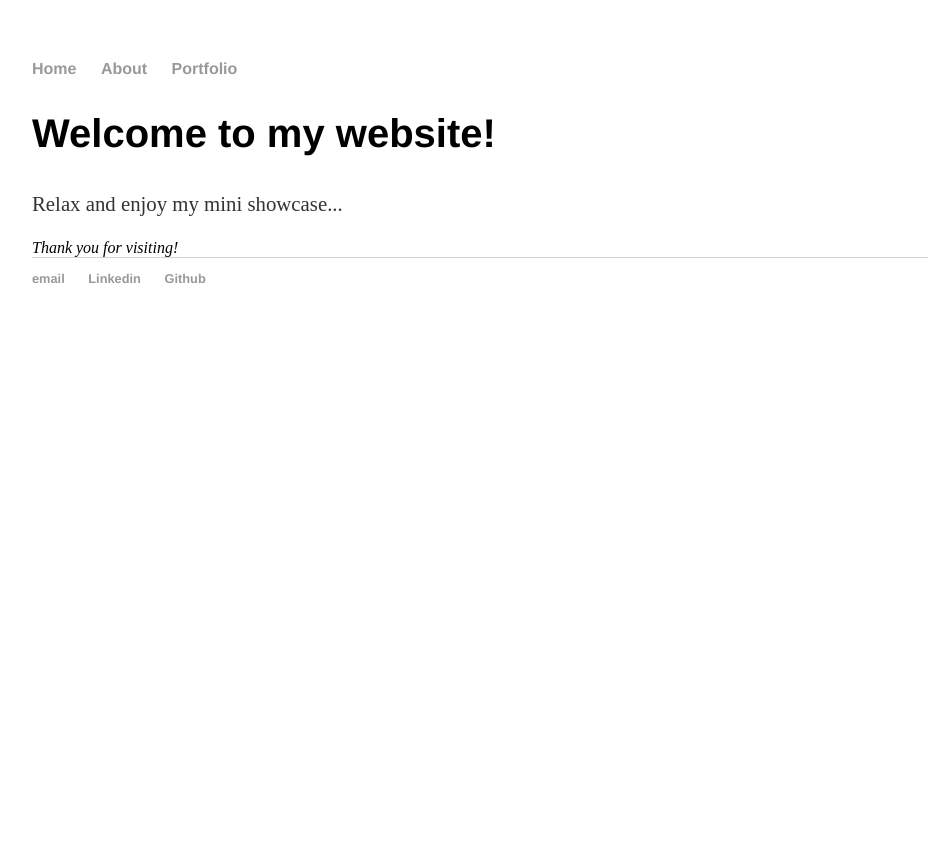
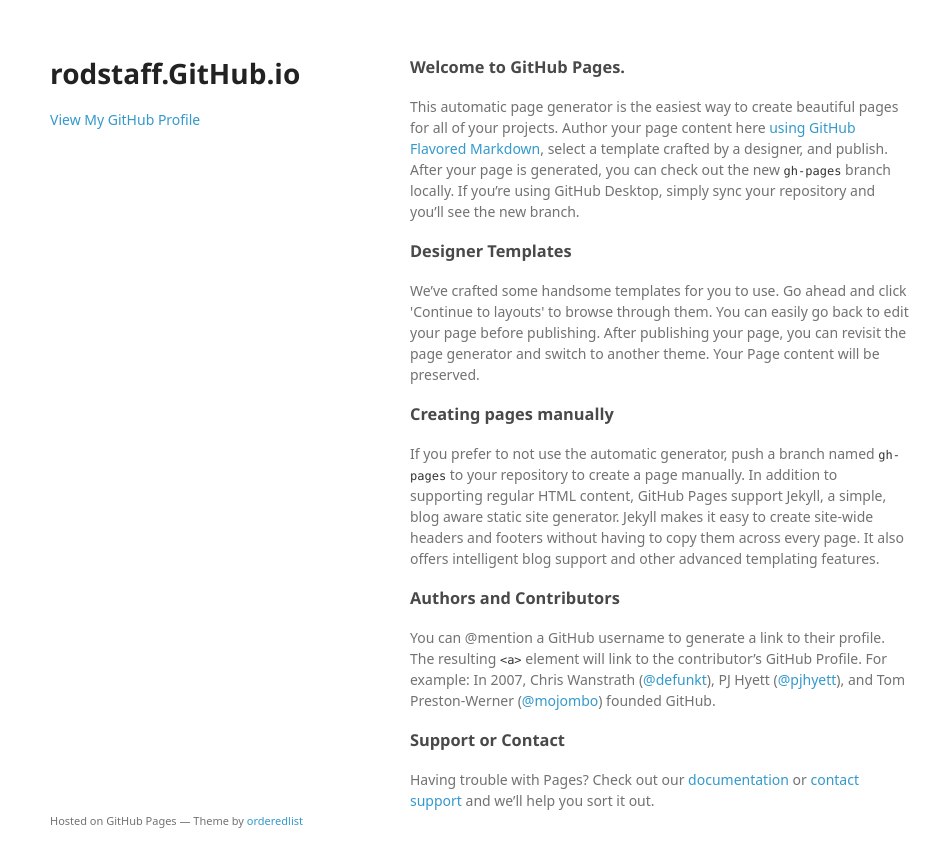
Before and after one commit to rodstaff/rodstaff.github.io, a Jekyll site: the page index.html, which Jekyll copies as it is, in a window 1280 px wide. Shown: the top 867 px of the page, without its empty margins (160-1100 px from the left). Built offline with Jekyll 4.4.1, drawn with Linux system fonts in a browser that asks for light colours; some web fonts are replaced.

Commit message:
Replace master branch with page content via GitHub

```diff
--- a/index.html
+++ b/index.html
@@ -1,12 +1,58 @@
----
-layout: default
-title: Home
----
-<div class="blurb">
-	<h2>Welcome to my website!</h2>
-	<p>Relax and enjoy my mini showcase...</p>
-	<em>Thank you for visiting!</em>
+<!doctype html>
+<html>
+  <head>
+    <meta charset="utf-8">
+    <meta http-equiv="X-UA-Compatible" content="chrome=1">
+    <title>rodstaff.GitHub.io by rodstaff</title>
 
-<!--         <a href="/about">Read more about my life...</a> -->
+    <link rel="stylesheet" href="stylesheets/styles.css">
+    <link rel="stylesheet" href="stylesheets/github-light.css">
+    <meta name="viewport" content="width=device-width">
+    <!--[if lt IE 9]>
+    <script src="//html5shiv.googlecode.com/svn/trunk/html5.js"></script>
+    <![endif]-->
+  </head>
+  <body>
+    <div class="wrapper">
+      <header>
+        <h1>rodstaff.GitHub.io</h1>
+        <p></p>
 
-</div><!-- /.blurb -->
+
+        <p class="view"><a href="https://github.com/rodstaff">View My GitHub Profile</a></p>
+
+      </header>
+      <section>
+        <h3>
+<a id="welcome-to-github-pages" class="anchor" href="#welcome-to-github-pages" aria-hidden="true"><span aria-hidden="true" class="octicon octicon-link"></span></a>Welcome to GitHub Pages.</h3>
+
+<p>This automatic page generator is the easiest way to create beautiful pages for all of your projects. Author your page content here <a href="https://guides.github.com/features/mastering-markdown/">using GitHub Flavored Markdown</a>, select a template crafted by a designer, and publish. After your page is generated, you can check out the new <code>gh-pages</code> branch locally. If you’re using GitHub Desktop, simply sync your repository and you’ll see the new branch.</p>
+
+<h3>
+<a id="designer-templates" class="anchor" href="#designer-templates" aria-hidden="true"><span aria-hidden="true" class="octicon octicon-link"></span></a>Designer Templates</h3>
+
+<p>We’ve crafted some handsome templates for you to use. Go ahead and click 'Continue to layouts' to browse through them. You can easily go back to edit your page before publishing. After publishing your page, you can revisit the page generator and switch to another theme. Your Page content will be preserved.</p>
+
+<h3>
+<a id="creating-pages-manually" class="anchor" href="#creating-pages-manually" aria-hidden="true"><span aria-hidden="true" class="octicon octicon-link"></span></a>Creating pages manually</h3>
+
+<p>If you prefer to not use the automatic generator, push a branch named <code>gh-pages</code> to your repository to create a page manually. In addition to supporting regular HTML content, GitHub Pages support Jekyll, a simple, blog aware static site generator. Jekyll makes it easy to create site-wide headers and footers without having to copy them across every page. It also offers intelligent blog support and other advanced templating features.</p>
+
+<h3>
+<a id="authors-and-contributors" class="anchor" href="#authors-and-contributors" aria-hidden="true"><span aria-hidden="true" class="octicon octicon-link"></span></a>Authors and Contributors</h3>
+
+<p>You can @mention a GitHub username to generate a link to their profile. The resulting <code>&lt;a&gt;</code> element will link to the contributor’s GitHub Profile. For example: In 2007, Chris Wanstrath (<a href="https://github.com/defunkt" class="user-mention">@defunkt</a>), PJ Hyett (<a href="https://github.com/pjhyett" class="user-mention">@pjhyett</a>), and Tom Preston-Werner (<a href="https://github.com/mojombo" class="user-mention">@mojombo</a>) founded GitHub.</p>
+
+<h3>
+<a id="support-or-contact" class="anchor" href="#support-or-contact" aria-hidden="true"><span aria-hidden="true" class="octicon octicon-link"></span></a>Support or Contact</h3>
+
+<p>Having trouble with Pages? Check out our <a href="https://help.github.com/pages">documentation</a> or <a href="https://github.com/contact">contact support</a> and we’ll help you sort it out.</p>
+      </section>
+      <footer>
+        <p><small>Hosted on GitHub Pages &mdash; Theme by <a href="https://github.com/orderedlist">orderedlist</a></small></p>
+      </footer>
+    </div>
+    <script src="javascripts/scale.fix.js"></script>
+
+  </body>
+</html>
--- /dev/null
+++ b/javascripts/scale.fix.js
@@ -0,0 +1,17 @@
+var metas = document.getElementsByTagName('meta');
+var i;
+if (navigator.userAgent.match(/iPhone/i)) {
+  for (i=0; i<metas.length; i++) {
+    if (metas[i].name == "viewport") {
+      metas[i].content = "width=device-width, minimum-scale=1.0, maximum-scale=1.0";
+    }
+  }
+  document.addEventListener("gesturestart", gestureStart, false);
+}
+function gestureStart() {
+  for (i=0; i<metas.length; i++) {
+    if (metas[i].name == "viewport") {
+      metas[i].content = "width=device-width, minimum-scale=0.25, maximum-scale=1.6";
+    }
+  }
+}
--- /dev/null
+++ b/stylesheets/github-light.css
@@ -0,0 +1,123 @@
+/*
+The MIT License (MIT)
+
+Copyright (c) 2016 GitHub, Inc.
+
+Permission is hereby granted, free of charge, to any person obtaining a copy
+of this software and associated documentation files (the "Software"), to deal
+in the Software without restriction, including without limitation the rights
+to use, copy, modify, merge, publish, distribute, sublicense, and/or sell
+copies of the Software, and to permit persons to whom the Software is
+furnished to do so, subject to the following conditions:
+
+The above copyright notice and this permission notice shall be included in all
+copies or substantial portions of the Software.
+
+THE SOFTWARE IS PROVIDED "AS IS", WITHOUT WARRANTY OF ANY KIND, EXPRESS OR
+IMPLIED, INCLUDING BUT NOT LIMITED TO THE WARRANTIES OF MERCHANTABILITY,
+FITNESS FOR A PARTICULAR PURPOSE AND NONINFRINGEMENT. IN NO EVENT SHALL THE
+AUTHORS OR COPYRIGHT HOLDERS BE LIABLE FOR ANY CLAIM, DAMAGES OR OTHER
+LIABILITY, WHETHER IN AN ACTION OF CONTRACT, TORT OR OTHERWISE, ARISING FROM,
+OUT OF OR IN CONNECTION WITH THE SOFTWARE OR THE USE OR OTHER DEALINGS IN THE
+SOFTWARE.
+
+*/
+
+.pl-c /* comment */ {
+  color: #969896;
+}
+
+.pl-c1 /* constant, variable.other.constant, support, meta.property-name, support.constant, support.variable, meta.module-reference, markup.raw, meta.diff.header */,
+.pl-s .pl-v /* string variable */ {
+  color: #0086b3;
+}
+
+.pl-e /* entity */,
+.pl-en /* entity.name */ {
+  color: #795da3;
+}
+
+.pl-smi /* variable.parameter.function, storage.modifier.package, storage.modifier.import, storage.type.java, variable.other */,
+.pl-s .pl-s1 /* string source */ {
+  color: #333;
+}
+
+.pl-ent /* entity.name.tag */ {
+  color: #63a35c;
+}
+
+.pl-k /* keyword, storage, storage.type */ {
+  color: #a71d5d;
+}
+
+.pl-s /* string */,
+.pl-pds /* punctuation.definition.string, string.regexp.character-class */,
+.pl-s .pl-pse .pl-s1 /* string punctuation.section.embedded source */,
+.pl-sr /* string.regexp */,
+.pl-sr .pl-cce /* string.regexp constant.character.escape */,
+.pl-sr .pl-sre /* string.regexp source.ruby.embedded */,
+.pl-sr .pl-sra /* string.regexp string.regexp.arbitrary-repitition */ {
+  color: #183691;
+}
+
+.pl-v /* variable */ {
+  color: #ed6a43;
+}
+
+.pl-id /* invalid.deprecated */ {
+  color: #b52a1d;
+}
+
+.pl-ii /* invalid.illegal */ {
+  color: #f8f8f8;
+  background-color: #b52a1d;
+}
+
+.pl-sr .pl-cce /* string.regexp constant.character.escape */ {
+  font-weight: bold;
+  color: #63a35c;
+}
+
+.pl-ml /* markup.list */ {
+  color: #693a17;
+}
+
+.pl-mh /* markup.heading */,
+.pl-mh .pl-en /* markup.heading entity.name */,
+.pl-ms /* meta.separator */ {
+  font-weight: bold;
+  color: #1d3e81;
+}
+
+.pl-mq /* markup.quote */ {
+  color: #008080;
+}
+
+.pl-mi /* markup.italic */ {
+  font-style: italic;
+  color: #333;
+}
+
+.pl-mb /* markup.bold */ {
+  font-weight: bold;
+  color: #333;
+}
+
+.pl-md /* markup.deleted, meta.diff.header.from-file */ {
+  color: #bd2c00;
+  background-color: #ffecec;
+}
+
+.pl-mi1 /* markup.inserted, meta.diff.header.to-file */ {
+  color: #55a532;
+  background-color: #eaffea;
+}
+
+.pl-mdr /* meta.diff.range */ {
+  font-weight: bold;
+  color: #795da3;
+}
+
+.pl-mo /* meta.output */ {
+  color: #1d3e81;
+}
--- /dev/null
+++ b/stylesheets/styles.css
@@ -0,0 +1,324 @@
+@font-face {
+  font-family: 'Noto Sans';
+  font-weight: 400;
+  font-style: normal;
+  src: url('../fonts/Noto-Sans-regular/Noto-Sans-regular.eot');
+  src: url('../fonts/Noto-Sans-regular/Noto-Sans-regular.eot?#iefix') format('embedded-opentype'),
+       local('Noto Sans'),
+       local('Noto-Sans-regular'),
+       url('../fonts/Noto-Sans-regular/Noto-Sans-regular.woff2') format('woff2'),
+       url('../fonts/Noto-Sans-regular/Noto-Sans-regular.woff') format('woff'),
+       url('../fonts/Noto-Sans-regular/Noto-Sans-regular.ttf') format('truetype'),
+       url('../fonts/Noto-Sans-regular/Noto-Sans-regular.svg#NotoSans') format('svg');
+}
+
+@font-face {
+  font-family: 'Noto Sans';
+  font-weight: 700;
+  font-style: normal;
+  src: url('../fonts/Noto-Sans-700/Noto-Sans-700.eot');
+  src: url('../fonts/Noto-Sans-700/Noto-Sans-700.eot?#iefix') format('embedded-opentype'),
+       local('Noto Sans Bold'),
+       local('Noto-Sans-700'),
+       url('../fonts/Noto-Sans-700/Noto-Sans-700.woff2') format('woff2'),
+       url('../fonts/Noto-Sans-700/Noto-Sans-700.woff') format('woff'),
+       url('../fonts/Noto-Sans-700/Noto-Sans-700.ttf') format('truetype'),
+       url('../fonts/Noto-Sans-700/Noto-Sans-700.svg#NotoSans') format('svg');
+}
+
+@font-face {
+  font-family: 'Noto Sans';
+  font-weight: 400;
+  font-style: italic;
+  src: url('../fonts/Noto-Sans-italic/Noto-Sans-italic.eot');
+  src: url('../fonts/Noto-Sans-italic/Noto-Sans-italic.eot?#iefix') format('embedded-opentype'),
+       local('Noto Sans Italic'),
+       local('Noto-Sans-italic'),
+       url('../fonts/Noto-Sans-italic/Noto-Sans-italic.woff2') format('woff2'),
+       url('../fonts/Noto-Sans-italic/Noto-Sans-italic.woff') format('woff'),
+       url('../fonts/Noto-Sans-italic/Noto-Sans-italic.ttf') format('truetype'),
+       url('../fonts/Noto-Sans-italic/Noto-Sans-italic.svg#NotoSans') format('svg');
+}
+
+@font-face {
+  font-family: 'Noto Sans';
+  font-weight: 700;
+  font-style: italic;
+  src: url('../fonts/Noto-Sans-700italic/Noto-Sans-700italic.eot');
+  src: url('../fonts/Noto-Sans-700italic/Noto-Sans-700italic.eot?#iefix') format('embedded-opentype'),
+       local('Noto Sans Bold Italic'),
+       local('Noto-Sans-700italic'),
+       url('../fonts/Noto-Sans-700italic/Noto-Sans-700italic.woff2') format('woff2'),
+       url('../fonts/Noto-Sans-700italic/Noto-Sans-700italic.woff') format('woff'),
+       url('../fonts/Noto-Sans-700italic/Noto-Sans-700italic.ttf') format('truetype'),
+       url('../fonts/Noto-Sans-700italic/Noto-Sans-700italic.svg#NotoSans') format('svg');
+}
+
+body {
+  background-color: #fff;
+  padding:50px;
+  font: 14px/1.5 "Noto Sans", "Helvetica Neue", Helvetica, Arial, sans-serif;
+  color:#727272;
+  font-weight:400;
+}
+
+h1, h2, h3, h4, h5, h6 {
+  color:#222;
+  margin:0 0 20px;
+}
+
+p, ul, ol, table, pre, dl {
+  margin:0 0 20px;
+}
+
+h1, h2, h3 {
+  line-height:1.1;
+}
+
+h1 {
+  font-size:28px;
+}
+
+h2 {
+  color:#393939;
+}
+
+h3, h4, h5, h6 {
+  color:#494949;
+}
+
+a {
+  color:#39c;
+  text-decoration:none;
+}
+
+a:hover {
+  color:#069;
+}
+
+a small {
+  font-size:11px;
+  color:#777;
+  margin-top:-0.3em;
+  display:block;
+}
+
+a:hover small {
+  color:#777;
+}
+
+.wrapper {
+  width:860px;
+  margin:0 auto;
+}
+
+blockquote {
+  border-left:1px solid #e5e5e5;
+  margin:0;
+  padding:0 0 0 20px;
+  font-style:italic;
+}
+
+code, pre {
+  font-family:Monaco, Bitstream Vera Sans Mono, Lucida Console, Terminal, Consolas, Liberation Mono, DejaVu Sans Mono, Courier New, monospace;
+  color:#333;
+  font-size:12px;
+}
+
+pre {
+  padding:8px 15px;
+  background: #f8f8f8;
+  border-radius:5px;
+  border:1px solid #e5e5e5;
+  overflow-x: auto;
+}
+
+table {
+  width:100%;
+  border-collapse:collapse;
+}
+
+th, td {
+  text-align:left;
+  padding:5px 10px;
+  border-bottom:1px solid #e5e5e5;
+}
+
+dt {
+  color:#444;
+  font-weight:700;
+}
+
+th {
+  color:#444;
+}
+
+img {
+  max-width:100%;
+}
+
+header {
+  width:270px;
+  float:left;
+  position:fixed;
+  -webkit-font-smoothing:subpixel-antialiased;
+}
+
+header ul {
+  list-style:none;
+  height:40px;
+  padding:0;
+  background: #f4f4f4;
+  border-radius:5px;
+  border:1px solid #e0e0e0;
+  width:270px;
+}
+
+header li {
+  width:89px;
+  float:left;
+  border-right:1px solid #e0e0e0;
+  height:40px;
+}
+
+header li:first-child a {
+  border-radius:5px 0 0 5px;
+}
+
+header li:last-child a {
+  border-radius:0 5px 5px 0;
+}
+
+header ul a {
+  line-height:1;
+  font-size:11px;
+  color:#999;
+  display:block;
+  text-align:center;
+  padding-top:6px;
+  height:34px;
+}
+
+header ul a:hover {
+  color:#999;
+}
+
+header ul a:active {
+  background-color:#f0f0f0;
+}
+
+strong {
+  color:#222;
+  font-weight:700;
+}
+
+header ul li + li + li {
+  border-right:none;
+  width:89px;
+}
+
+header ul a strong {
+  font-size:14px;
+  display:block;
+  color:#222;
+}
+
+section {
+  width:500px;
+  float:right;
+  padding-bottom:50px;
+}
+
+small {
+  font-size:11px;
+}
+
+hr {
+  border:0;
+  background:#e5e5e5;
+  height:1px;
+  margin:0 0 20px;
+}
+
+footer {
+  width:270px;
+  float:left;
+  position:fixed;
+  bottom:50px;
+  -webkit-font-smoothing:subpixel-antialiased;
+}
+
+@media print, screen and (max-width: 960px) {
+
+  div.wrapper {
+    width:auto;
+    margin:0;
+  }
+
+  header, section, footer {
+    float:none;
+    position:static;
+    width:auto;
+  }
+
+  header {
+    padding-right:320px;
+  }
+
+  section {
+    border:1px solid #e5e5e5;
+    border-width:1px 0;
+    padding:20px 0;
+    margin:0 0 20px;
+  }
+
+  header a small {
+    display:inline;
+  }
+
+  header ul {
+    position:absolute;
+    right:50px;
+    top:52px;
+  }
+}
+
+@media print, screen and (max-width: 720px) {
+  body {
+    word-wrap:break-word;
+  }
+
+  header {
+    padding:0;
+  }
+
+  header ul, header p.view {
+    position:static;
+  }
+
+  pre, code {
+    word-wrap:normal;
+  }
+}
+
+@media print, screen and (max-width: 480px) {
+  body {
+    padding:15px;
+  }
+
+  header ul {
+    width:99%;
+  }
+
+  header li, header ul li + li + li {
+    width:33%;
+  }
+}
+
+@media print {
+  body {
+    padding:0.4in;
+    font-size:12pt;
+    color:#444;
+  }
+}
```
Also changed, not shown: params.json (added, +6 -0 lines).
